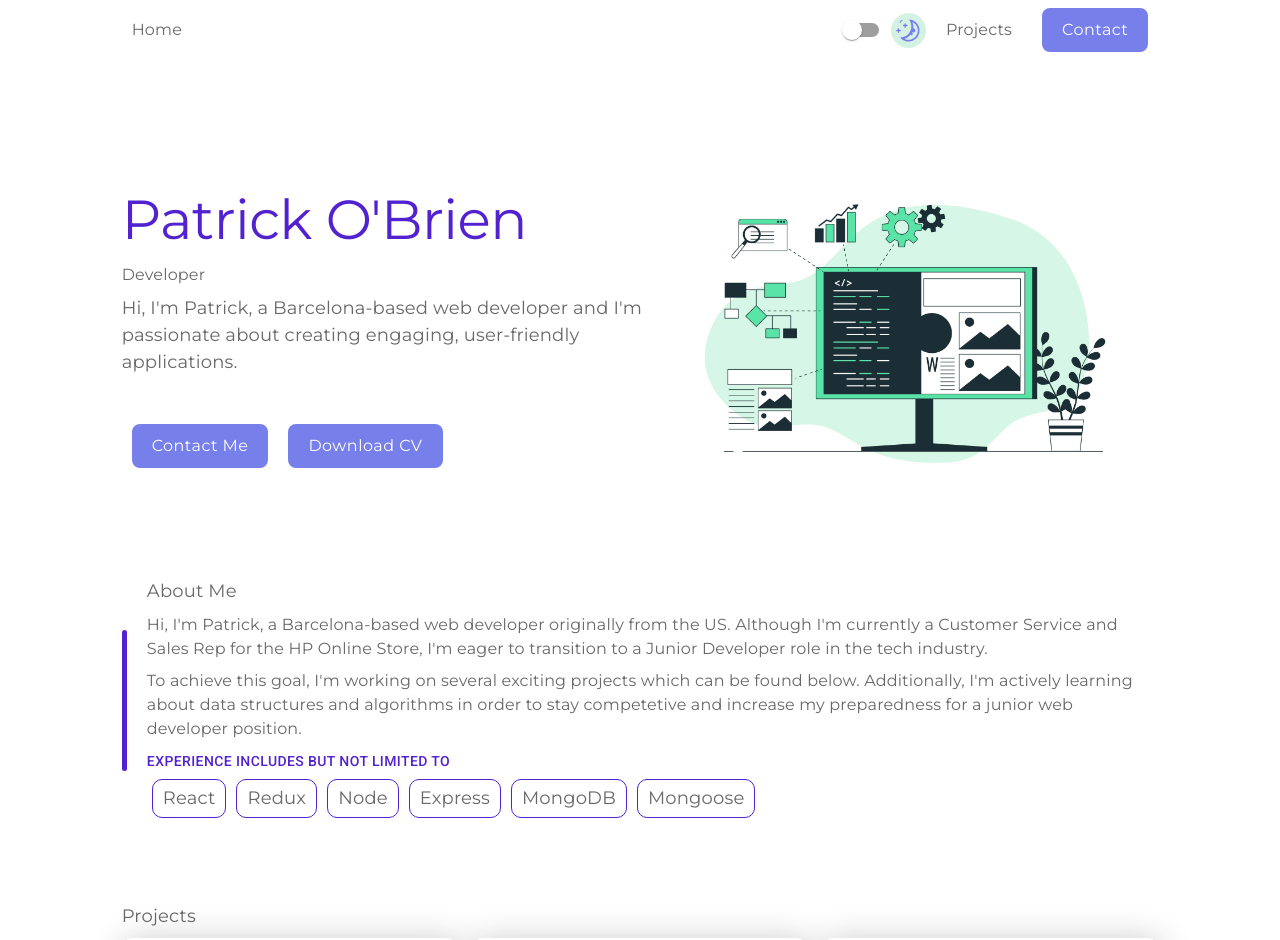
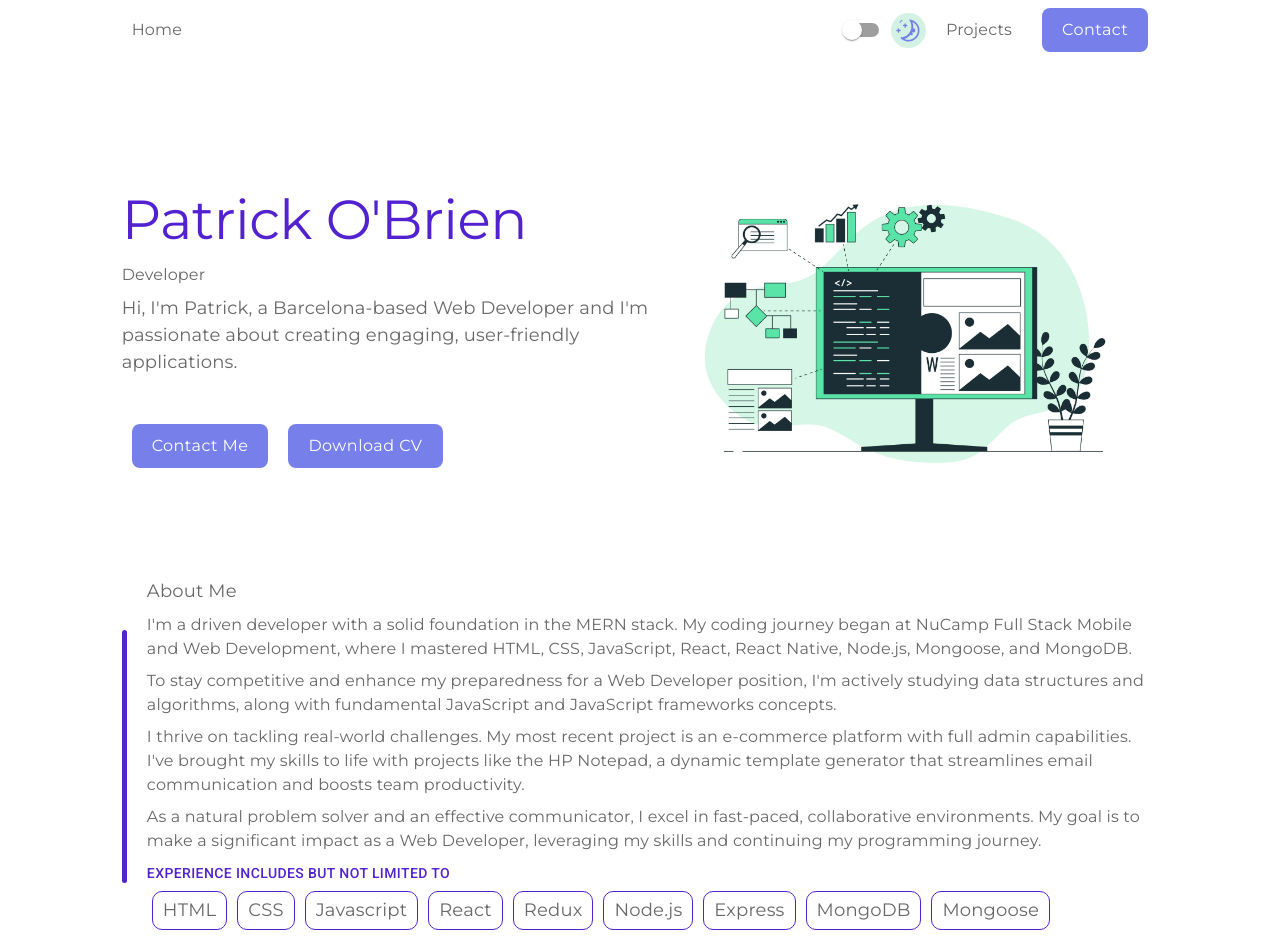
Before and after one commit to misterplain/portfolio, a React (Create React App) app: page / in a window 1280 px wide. Shown: the top 940 px of the page. Built offline with nearby package versions, Linux system fonts and the light colour scheme.

Commit message:
update CV and about me

```diff
--- a/src/components/AboutMe/AboutMe.js
+++ b/src/components/AboutMe/AboutMe.js
@@ -8,7 +8,7 @@ import { ThemeContext } from "../../App.js";
 
 import styles from "./styles";
 
-const pills = ["React", "Redux", "Node", "Express", "MongoDB", "Mongoose"];
+const pills = ["HTML", "CSS", "Javascript", "React", "Redux", "Node.js", "Express", "MongoDB", "Mongoose"];
 
 const AboutMe = () => {
   const theme = useTheme();
@@ -25,16 +25,30 @@ const AboutMe = () => {
           About Me
         </Typography>
         <Typography variant="body2" marginBottom>
-          Hi, I'm Patrick, a Barcelona-based web developer originally from the
-          US. Although I'm currently a Customer Service and Sales Rep for the HP
-          Online Store, I'm eager to transition to a Junior Developer role in
-          the tech industry.{" "}
+          I'm a driven developer with a solid foundation in the MERN stack. My
+          coding journey began at NuCamp Full Stack Mobile and Web Development,
+          where I mastered HTML, CSS, JavaScript, React, React Native, Node.js,
+          Mongoose, and MongoDB.
         </Typography>
         <Typography variant="body2" marginBottom>
-          To achieve this goal, I'm working on several exciting projects which
-          can be found below. Additionally, I'm actively learning about data
-          structures and algorithms in order to stay competetive and increase my preparedness for a junior web developer position.
-          {/* , my progress in this can be found
+          To stay competitive and enhance my preparedness for a Web Developer
+          position, I'm actively studying data structures and algorithms, along
+          with fundamental JavaScript and JavaScript frameworks concepts.
+        </Typography>
+        <Typography variant="body2" marginBottom>
+          I thrive on tackling real-world challenges. My most recent project is
+          an e-commerce platform with full admin capabilities. I've brought my
+          skills to life with projects like the HP Notepad, a dynamic template
+          generator that streamlines email communication and boosts team
+          productivity.
+        </Typography>
+        <Typography variant="body2" marginBottom>
+          As a natural problem solver and an effective communicator, I excel in
+          fast-paced, collaborative environments. My goal is to make a
+          significant impact as a Web Developer, leveraging my skills and
+          continuing my programming journey.
+        </Typography>
+        {/* , my progress in this can be found
           <Link
             href="https://github.com/misterplain/DataStructuresAndAlgorithms"
             target="_blank"
@@ -51,11 +65,6 @@ const AboutMe = () => {
             </Button>
           </Link>
           . */}
-        </Typography>
-        {/* <Typography variant="body2" marginBottom>
-          In order to stay competitive and increase my preparedness for a junior
-          web developer position, I'm dedicated to continuous learning.
-        </Typography> */}
         <Typography
           variant="button"
           sx={styles.experienceText(theme, isDarkMode)}
--- a/src/components/Hero/Hero.js
+++ b/src/components/Hero/Hero.js
@@ -28,7 +28,7 @@ const Hero = () => {
           Developer
         </Typography>
         <Typography variant="body1" sx={styles.aboutMe} marginBottom>
-          Hi, I'm Patrick, a Barcelona-based web developer and I'm passionate
+          Hi, I'm Patrick, a Barcelona-based Web Developer and I'm passionate
           about creating engaging, user-friendly applications.
         </Typography>
         <Box sx={styles.buttonsWrapper}>
```
Also changed, not shown: 2 other files (tests, documents, lock files or other folders).
